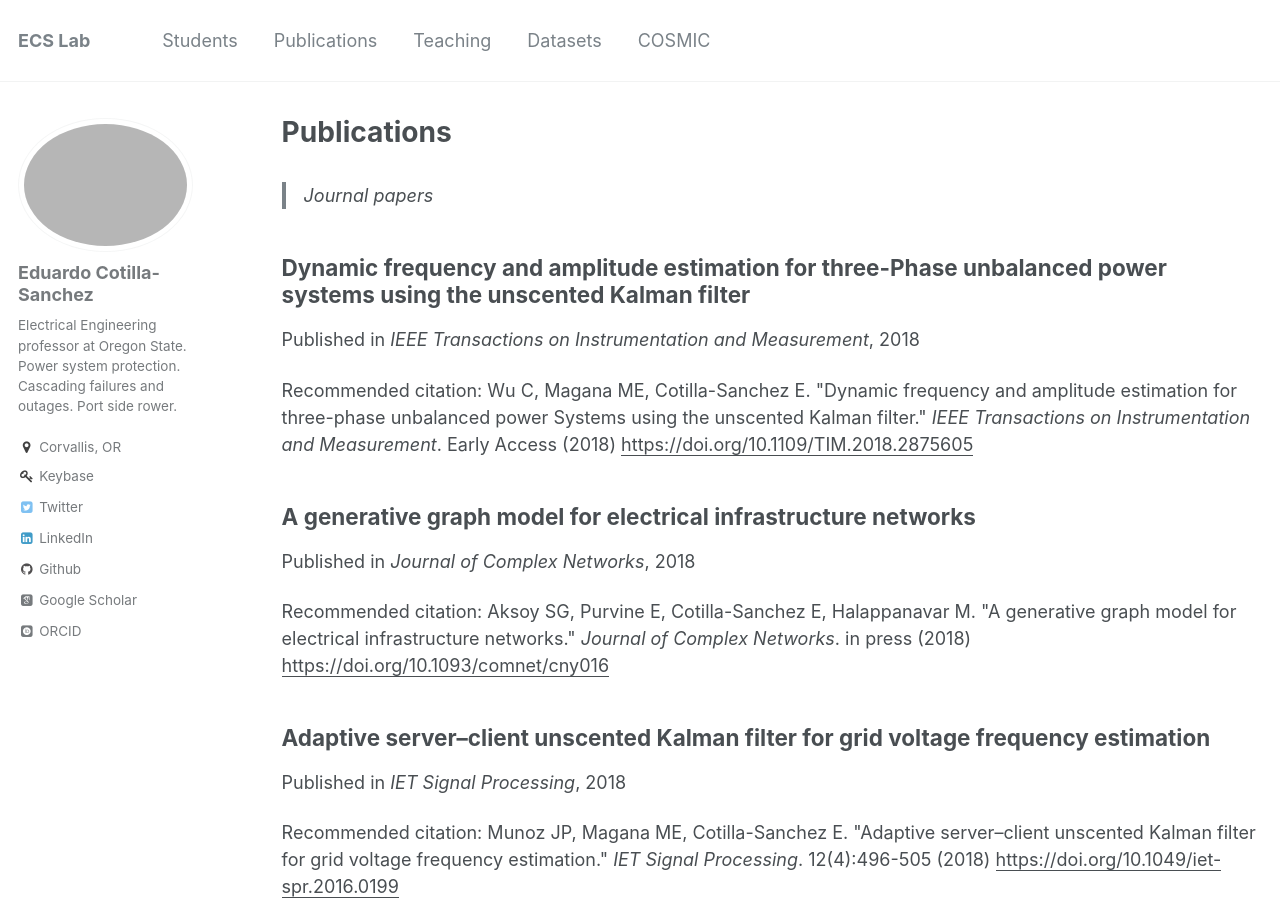
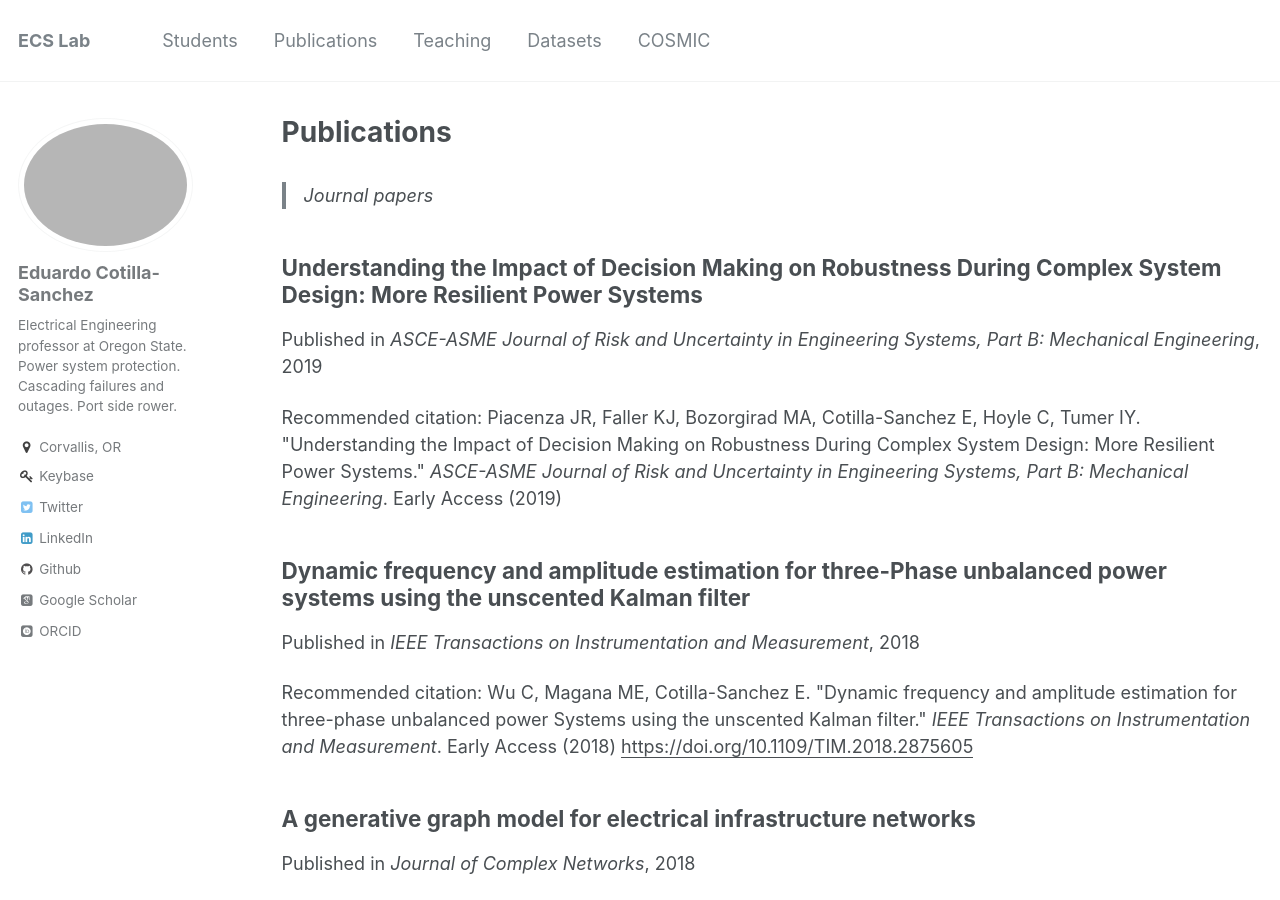
Before and after one commit to ecotillasanchez/ecotillasanchez.github.io, a Jekyll site: the page built from _pages/publications.md, in a window 1280 px wide and 900 px high. Built offline with Jekyll 4.4.1, drawn with Linux system fonts in a browser that asks for light colours; some web fonts are replaced.

Commit message:
Added ASME risk publication.

```diff
--- /dev/null
+++ b/_publications/2019-07-22.md
@@ -0,0 +1,14 @@
+---
+title: "Understanding the Impact of Decision Making on Robustness During Complex System Design: More Resilient Power Systems"
+collection: publications
+permalink: /publication/2019-07-22
+excerpt: ''
+date: 2019-07-22
+venue: 'ASCE-ASME Journal of Risk and Uncertainty in Engineering Systems, Part B: Mechanical Engineering'
+paperurl: ''
+citation: 'Piacenza JR, Faller KJ, Bozorgirad MA, Cotilla-Sanchez E, Hoyle C, Tumer IY. &quot;Understanding the Impact of Decision Making on Robustness During Complex System Design: More Resilient Power Systems.&quot; <i>ASCE-ASME Journal of Risk and Uncertainty in Engineering Systems, Part B: Mechanical Engineering</i>. Early Access (2019)'
+---
+
+Robust design strategies continue to be relevant during concept-stage complex system design to minimize the impact of uncertainty in system performance due to uncontrollable external failure events. Historical system failures such as the 2003 North American blackout and the 2011 Arizona-Southern California Outages show that decision making, during a cascading failure, can significantly contribute to a failure’s magnitude. In this paper, a scalable, model-based design approach is presented to optimize the quantity and location of decision-making agents in a complex system, to minimize performance loss variability after a cascading failure, regardless of where the fault originated in the system. The result is a computational model that enables designers to explore concept-stage design trade-offs based on individual risk attitudes for system performance and performance variability, after a failure. The IEEE RTS-96 power system test case is used to evaluate this method, and the results reveal key topological locations vulnerable to cascading failures, that should not be associated with critical operations. This work illustrates the importance of considering decision-making when evaluating system level trade-offs, supporting robust design.
+
+[Download paper here]()
```
Also changed, not shown: _pages/students.md (+2 -2 lines).
